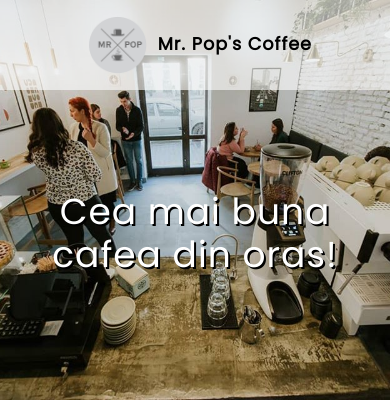
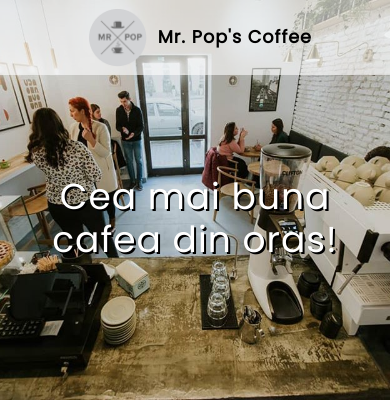
Before and after one commit to CataRadu19/CoffeeShopPop, a plain HTML site: page index.html in a window 390 px wide. Shown: the top 420 px of the page. Drawn offline with nearby package versions, Linux system fonts and the light colour scheme; grey boxes are pictures that could not be loaded.

Commit message:
Add files via upload

```diff
--- a/mrpop.scss
+++ b/mrpop.scss
@@ -124,7 +124,7 @@ nav select {
 
 @media (max-width: 640px) {
   header {
-    height: 90px;
+    height: 75px;
   }
   .cont1{
     height:400px;
```
Also changed, not shown: mrpop.min.css.
